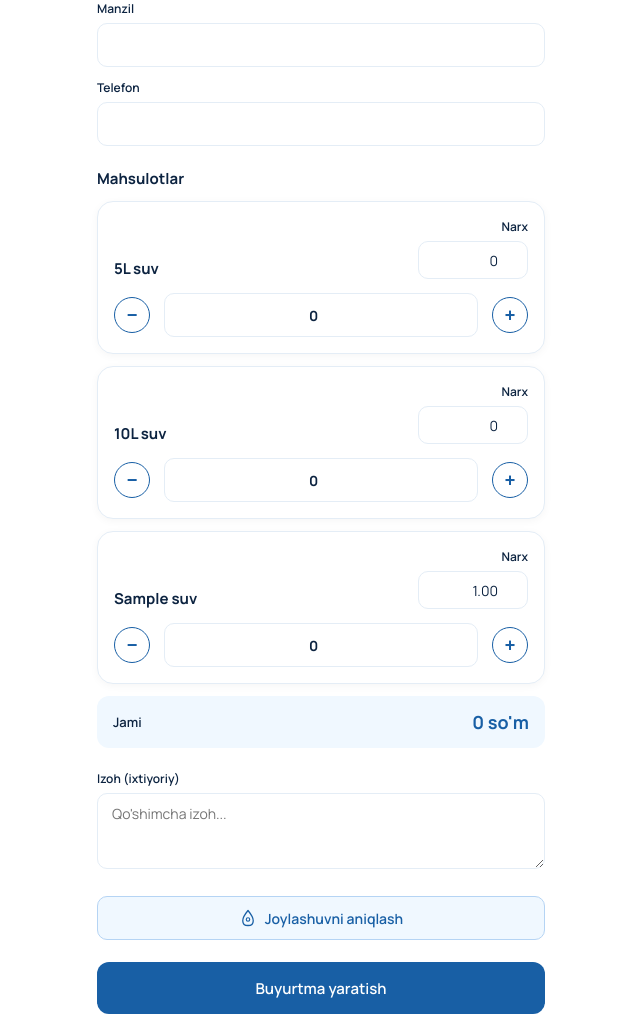
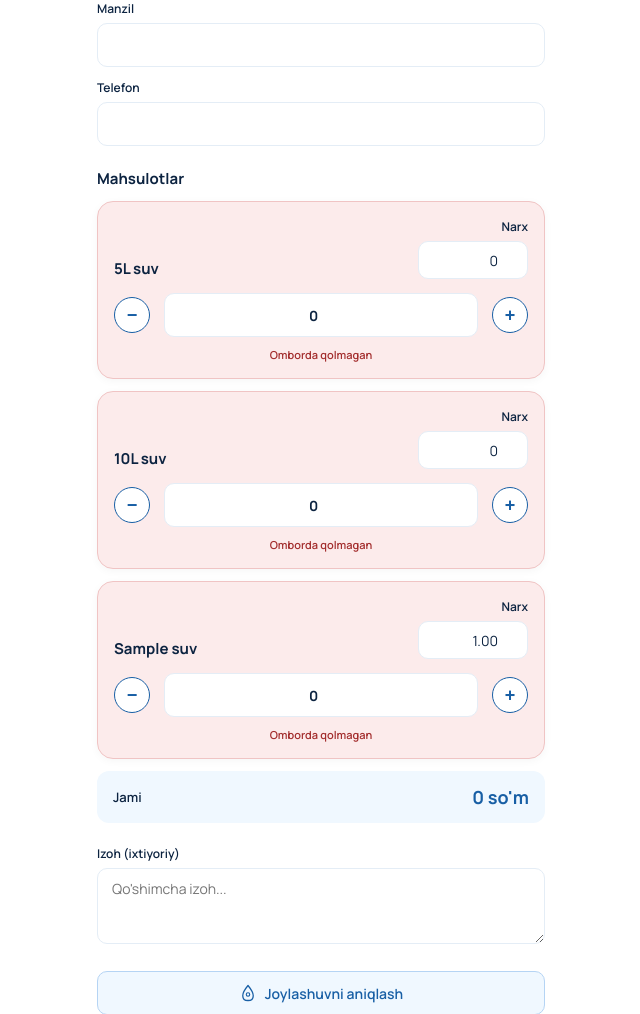
Before and after one commit to TNnodirbek/balance-system, a Django app: page /buyurtmalar/yangi/ in a window 1280 px wide. Shown: the part 267-1281 px from the top of the page, without its empty margins (319-959 px from the left). Run offline with Django 5.2, Linux system fonts and the light colour scheme; a user stored in the database is signed in; tables that the repository leaves empty hold one stand-in row (values such as "Sample post").

Commit message:
Yangi buyurtmada ombor qoldigi tekshiruvi qoshildi

```diff
--- a/buyurtmalar/views.py
+++ b/buyurtmalar/views.py
@@ -17,7 +17,7 @@ from foydalanuvchilar.models import Foydalanuvchi
 from bildirishnomalar.models import Bildirishnoma
 from bildirishnomalar.utils import bildirishnoma_yarat
 from ombor.models import HajmNarxi
-from ombor.utils import menejer_hajmlari
+from ombor.utils import menejer_hajmlari, ombor_qoldigi
 from statistika.models import QarzTolovi
 
 from .models import Buyurtma, BuyurtmaMahsulot
@@ -182,8 +182,9 @@ def yangi_buyurtma(request):
     mahsulot_qatorlari = []
     if menejer:
         narx_dict = {h.hajm: h.narx for h in HajmNarxi.objects.filter(menejer=menejer)}
+        qoldiqlar = ombor_qoldigi(menejer)
         mahsulot_qatorlari = [
-            {'hajm': hajm, 'narx_standart': narx_dict.get(hajm, 0)}
+            {'hajm': hajm, 'narx_standart': narx_dict.get(hajm, 0), 'qoldiq': qoldiqlar.get(hajm, 0)}
             for hajm in menejer_hajmlari(menejer)
         ]
 
--- a/templates/buyurtmalar/yangi_buyurtma.html
+++ b/templates/buyurtmalar/yangi_buyurtma.html
@@ -266,6 +266,29 @@
             font-weight: 700;
         }
 
+        .mahsulot-karta.omborda-yoq {
+            background: #FCEBEB;
+            border-color: #F0C4C4;
+        }
+
+        .stepper-input.omborda-xato {
+            border-color: #A32D2D;
+            box-shadow: 0 0 0 3px rgba(163, 45, 45, 0.15);
+        }
+
+        .omborda-xabar {
+            font-size: 11px;
+            font-weight: 600;
+            color: #A32D2D;
+            text-align: center;
+            margin: 10px 0 0;
+        }
+
+        .omborda-xabar:empty {
+            display: none;
+            margin: 0;
+        }
+
         .jami-panel {
             display: flex;
             align-items: center;
@@ -408,7 +431,7 @@
                 <p class="bolim-sarlavha">Mahsulotlar</p>
 
                 {% for item in mahsulot_qatorlari %}
-                <div class="mahsulot-karta">
+                <div class="mahsulot-karta" data-qoldiq="{{ item.qoldiq|default:0 }}">
                     <div class="mahsulot-qatori-tepa">
                         <span class="mahsulot-nomi">{{ item.hajm }} suv</span>
                         <div class="narx-maydoni">
@@ -419,9 +442,10 @@
                     <input type="hidden" name="hajm[]" value="{{ item.hajm }}">
                     <div class="stepper">
                         <button type="button" class="stepper-tugma" data-target="soni_{{ forloop.counter0 }}" data-delta="-1">&minus;</button>
-                        <input type="number" min="0" name="soni[]" id="soni_{{ forloop.counter0 }}" value="0" class="stepper-input mahsulot-soni-input">
+                        <input type="number" min="0" name="soni[]" id="soni_{{ forloop.counter0 }}" value="0" class="stepper-input mahsulot-soni-input" data-qoldiq="{{ item.qoldiq|default:0 }}">
                         <button type="button" class="stepper-tugma" data-target="soni_{{ forloop.counter0 }}" data-delta="1">+</button>
                     </div>
+                    <p class="omborda-xabar"></p>
                 </div>
                 {% endfor %}
 
@@ -496,10 +520,37 @@
             }
             document.getElementById('umumiy_summa').textContent = formatSom(summa);
         }
+        function ombordaTekshir() {
+            document.querySelectorAll('.mahsulot-karta').forEach(function (karta) {
+                var qoldiq = parseInt(karta.dataset.qoldiq, 10) || 0;
+                var soniInput = karta.querySelector('.mahsulot-soni-input');
+                var xabarEl = karta.querySelector('.omborda-xabar');
+                var soni = parseInt(soniInput.value, 10) || 0;
+
+                if (qoldiq <= 0) {
+                    karta.classList.add('omborda-yoq');
+                    soniInput.classList.toggle('omborda-xato', soni > 0);
+                    xabarEl.textContent = 'Omborda qolmagan';
+                } else if (soni > qoldiq) {
+                    karta.classList.remove('omborda-yoq');
+                    soniInput.classList.add('omborda-xato');
+                    xabarEl.textContent = 'Omborda faqat ' + qoldiq + ' ta bor';
+                } else {
+                    karta.classList.remove('omborda-yoq');
+                    soniInput.classList.remove('omborda-xato');
+                    xabarEl.textContent = '';
+                }
+            });
+        }
+
         document.querySelectorAll('.mahsulot-narx-input, .mahsulot-soni-input').forEach(function (input) {
-            input.addEventListener('input', hisoblaSumma);
+            input.addEventListener('input', function () {
+                hisoblaSumma();
+                ombordaTekshir();
+            });
         });
         hisoblaSumma();
+        ombordaTekshir();
 
         document.querySelectorAll('.stepper-tugma').forEach(function (btn) {
             btn.addEventListener('click', function () {
@@ -509,6 +560,7 @@
                 qiymat = Math.max(0, qiymat + delta);
                 input.value = qiymat;
                 hisoblaSumma();
+                ombordaTekshir();
             });
         });
 
```
